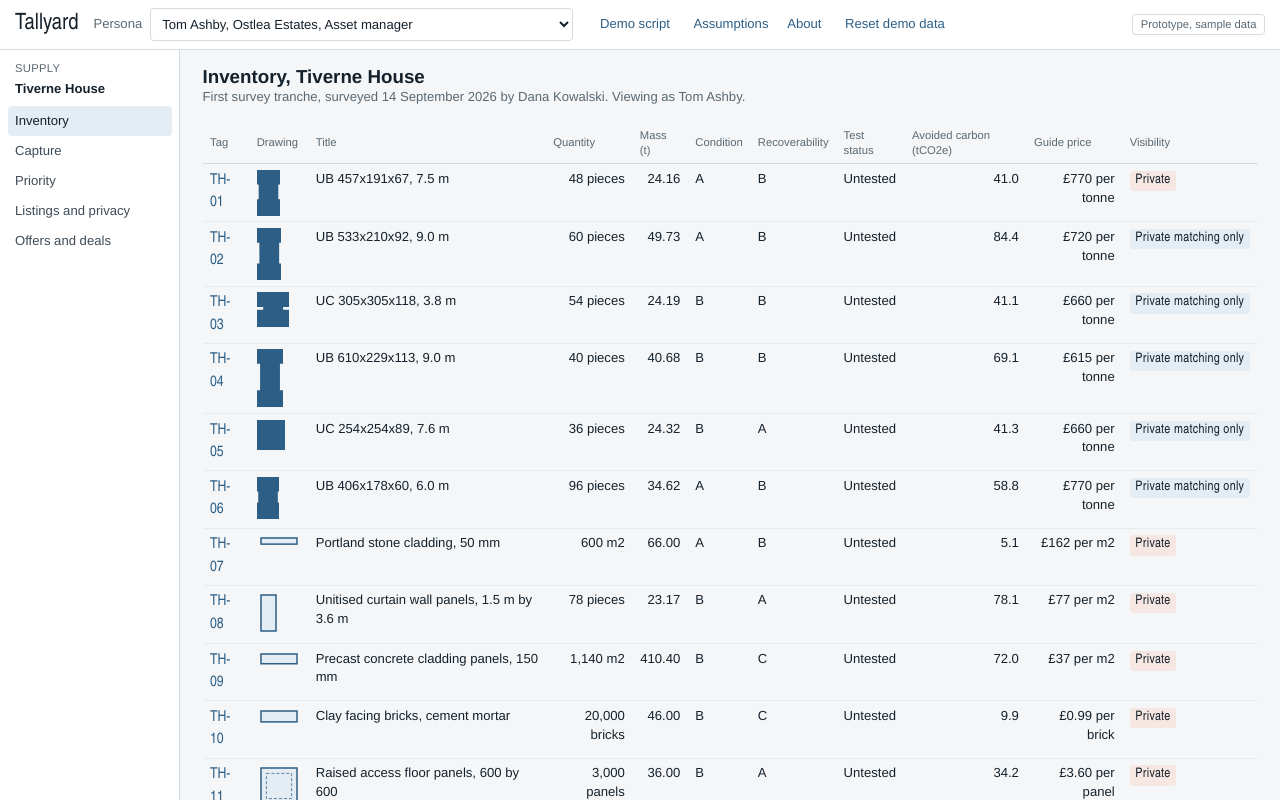
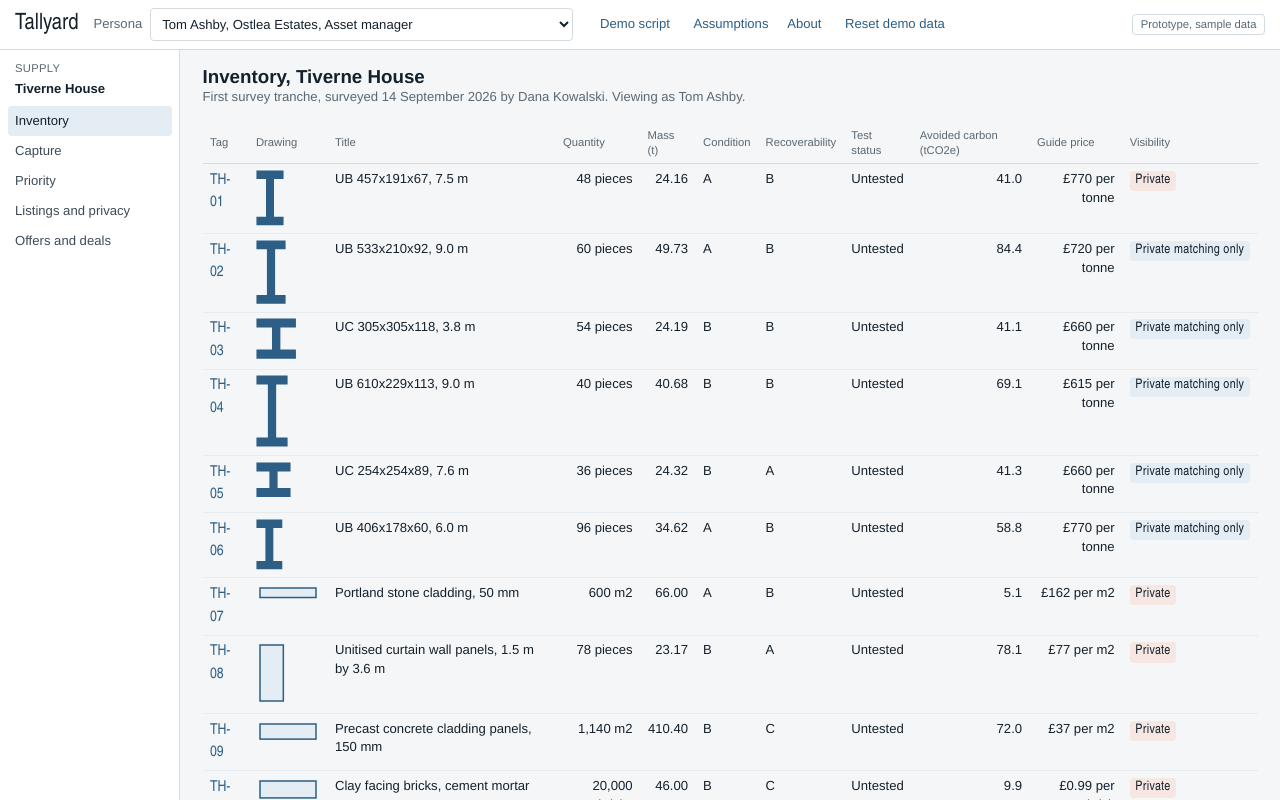
Before and after one commit to aabboud14/tallyard, a React (Vite) app: page /#/supply/inventory in a window 1280 px wide. Shown: the top 800 px of the page. Built offline with nearby package versions, Linux system fonts and the light colour scheme; a web font is replaced by a local one.

Commit message:
Larger inventory thumbnails

```diff
--- a/src/components/drawings/SectionDrawing.tsx
+++ b/src/components/drawings/SectionDrawing.tsx
@@ -61,7 +61,7 @@ export function SectionDrawing({ designation, scale, lengthM, caption = true, di
   return (
     <svg viewBox={`0 0 ${W} ${H}`} width={W} height={H} className={className} role="img" aria-label={`Section drawing of ${designation}`}>
       <g transform={`translate(${padL} ${top})`}>
-        <path d={profilePath(s.h, s.b, s.tw, s.tf, 1.2 * s.tw)} transform={`scale(${k})`} fill="#E4EDF4" stroke={ink} strokeWidth={1.5 / k} vectorEffect="non-scaling-stroke" />
+        <path d={profilePath(s.h, s.b, s.tw, s.tf, 1.2 * s.tw)} transform={`scale(${k})`} fill="#E4EDF4" stroke={ink} strokeWidth={(k < 0.15 ? 0.75 : 1.5) / k} vectorEffect="non-scaling-stroke" />
         {dims ? (
         <>
         {/* width dimension above */}
--- a/src/features/supply/Inventory.tsx
+++ b/src/features/supply/Inventory.tsx
@@ -14,7 +14,7 @@ export function Inventory() {
   const { persona } = usePersona()
   const items = buildingItems(world, TIVERNE_ID)
   const building = world.buildings[TIVERNE_ID]
-  const scale = scaleFor(items.filter((i) => i.spec.family === 'steel_section').map((i) => (i.spec as { designation: string }).designation), 48)
+  const scale = scaleFor(items.filter((i) => i.spec.family === 'steel_section').map((i) => (i.spec as { designation: string }).designation), 64)
   return (
     <>
       <PageTitle title={`Inventory, ${building.name}`} sub={`First survey tranche, surveyed ${f.date(building.surveyedBy!.date)} by ${building.surveyedBy!.personaName}. Viewing as ${persona.name}.`} />
@@ -48,7 +48,7 @@ export function Inventory() {
                     </Link>
                   </td>
                   <td>
-                    <ItemDrawing spec={item.spec} scale={scale} box={36} caption={false} dims={false} />
+                    <ItemDrawing spec={item.spec} scale={scale} box={56} caption={false} dims={false} />
                   </td>
                   <td>{v.listing.title}</td>
                   <Num>{item.quantity.kind === 'pieces' ? f.quantity(item.quantity.pieces, FAMILIES[item.family].countable && item.family !== 'clay_brick' && item.family !== 'raised_floor' ? 'pieces' : FAMILIES[item.family].unit) : item.quantity.kind === 'area' ? f.quantity(item.quantity.areaM2, 'm2') : f.quantity(item.quantity.volumeM3, 'm3')}</Num>
```
